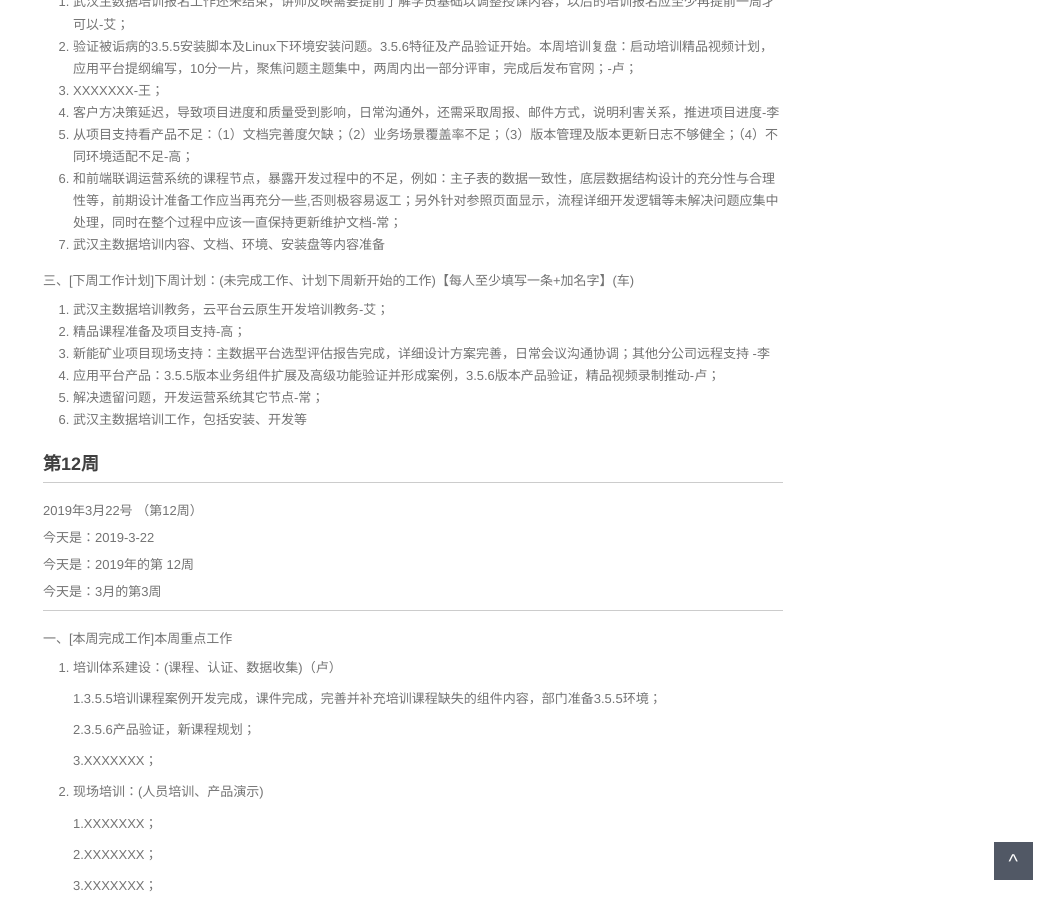
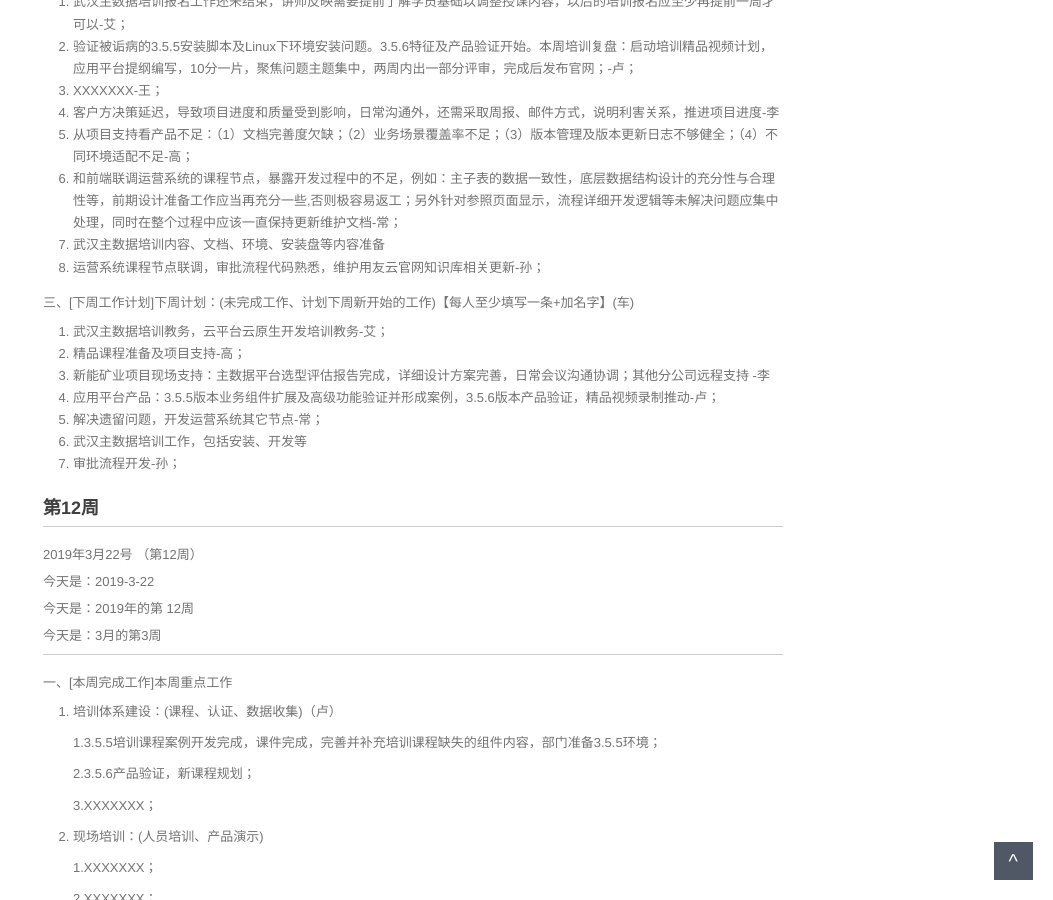
Before and after one commit to walllFlower/blog, a Jekyll site: the page built from _posts/2018-07-17-day_report_cxz.md, in a window 1280 px wide and 900 px high, scrolled down 1373 px. Shown: the whole window, without its empty margins (227-1280 px from the left). Built offline with Jekyll 4.4.1, drawn with Linux system fonts in a browser that asks for light colours; comment, search, counter and statistics services are not loaded.

Commit message:
Update 2018-07-17-day_report_cxz.md

```diff
--- a/_posts/2018-07-17-day_report_cxz.md
+++ b/_posts/2018-07-17-day_report_cxz.md
@@ -82,6 +82,7 @@ categories: 技术运营工作周报
 5. 从项目支持看产品不足：（1）文档完善度欠缺；（2）业务场景覆盖率不足；（3）版本管理及版本更新日志不够健全；（4）不同环境适配不足-高；
 6. 和前端联调运营系统的课程节点，暴露开发过程中的不足，例如：主子表的数据一致性，底层数据结构设计的充分性与合理性等，前期设计准备工作应当再充分一些,否则极容易返工；另外针对参照页面显示，流程详细开发逻辑等未解决问题应集中处理，同时在整个过程中应该一直保持更新维护文档-常；
 7. 武汉主数据培训内容、文档、环境、安装盘等内容准备
+8. 运营系统课程节点联调，审批流程代码熟悉，维护用友云官网知识库相关更新-孙；
 
 三、[下周工作计划]下周计划：(未完成工作、计划下周新开始的工作)【每人至少填写一条+加名字】(车)
 
@@ -91,6 +92,7 @@ categories: 技术运营工作周报
 4. 应用平台产品：3.5.5版本业务组件扩展及高级功能验证并形成案例，3.5.6版本产品验证，精品视频录制推动-卢；
 5. 解决遗留问题，开发运营系统其它节点-常；
 6. 武汉主数据培训工作，包括安装、开发等
+7. 审批流程开发-孙；
 
 ###  第12周
 
```
